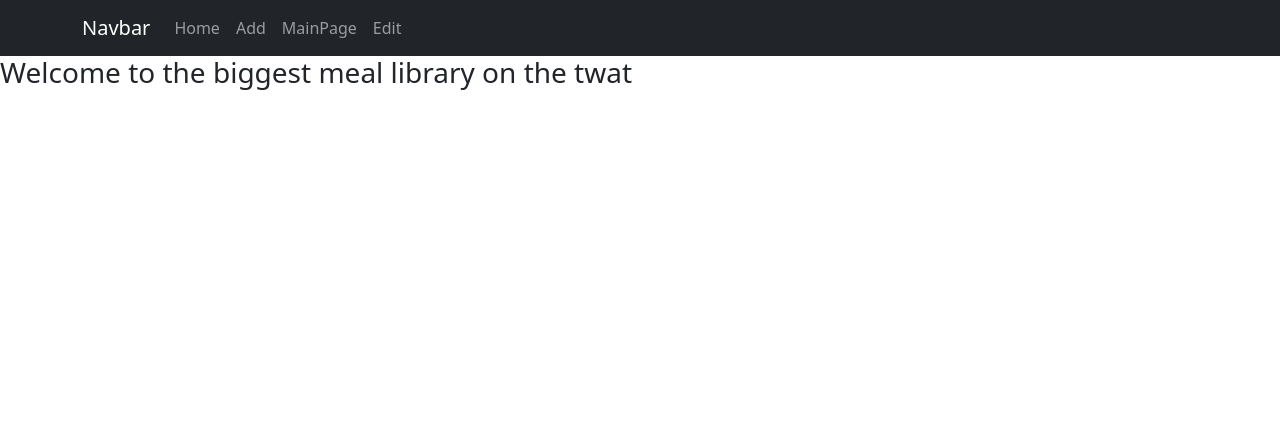
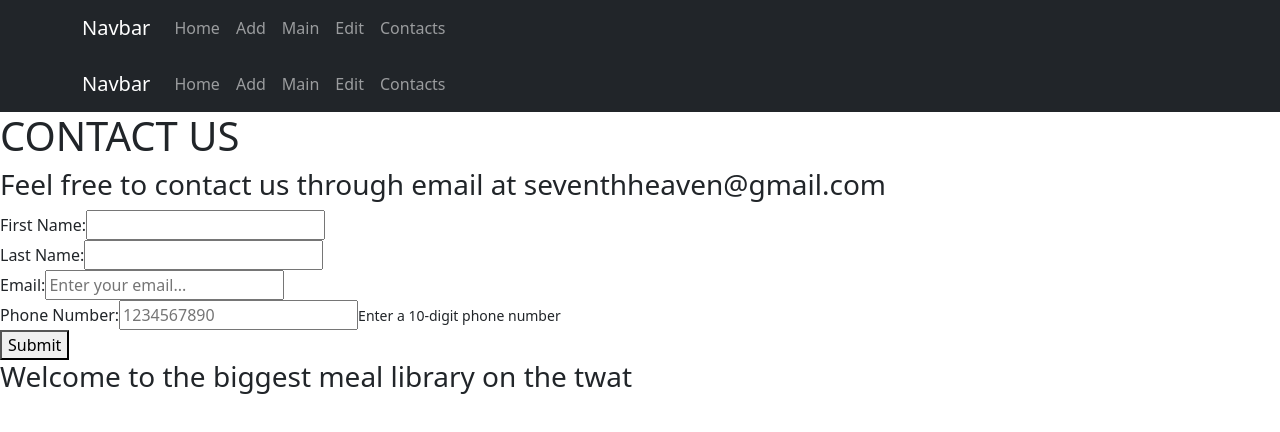
Before and after one commit to BaoNguyenATU/Project2_DataRep, a React (Create React App) app: page /contactpage in a window 1280 px wide. Shown: the top 432 px of the page. Built offline with nearby package versions, Linux system fonts and the light colour scheme; the HTML template or start-up script is replaced by a standard one.

Commit message:
Finalising ContactPage

```diff
--- a/src/App.js
+++ b/src/App.js
@@ -11,7 +11,6 @@ import NavigationBar from './components/NavigationBar';
 import ContactPage from './components/ContactPage';
 import AddMeals from './components/AddMeals';
 import Footer from './components/Footer';
-import MainPageM from './components/MainPage';
 import MainPage from './components/MainPage';
 import EditMeals from './components/EditMeals';
 
@@ -21,7 +20,7 @@ function App() {
     <Router>
       <NavigationBar />
       <Routes>
-        <Route path="/" element={<ContactPage />} />
+        <Route path="/contactpage" element={<ContactPage />} />
         <Route path="/mainpage" element={<MainPage />} />
         <Route path="/addmeals" element={<AddMeals />} />
         <Route path='/editmeals/:id' element={<EditMeals />} />
--- a/src/components/EditMeals.js
+++ b/src/components/EditMeals.js
@@ -1,6 +1,8 @@
 import axios from "axios";
 import { useEffect, useState } from "react";
 import { useParams, useNavigate } from "react-router-dom";
+//Importing other pages
+import NavigationBar from "./NavigationBar";
 
 const EditMeals = () => {
   const { id } = useParams();
--- a/src/components/NavigationBar.js
+++ b/src/components/NavigationBar.js
@@ -12,8 +12,9 @@ const NavigationBar = () => {
         <Nav className="me-auto">
           <Nav.Link href="/">Home</Nav.Link>
           <Nav.Link href="/addmeals">Add</Nav.Link>
-          <Nav.Link href="/mainpage">MainPage</Nav.Link>
+          <Nav.Link href="/mainpage">Main</Nav.Link>
           <Nav.Link href='/editmeals'>Edit</Nav.Link>
+          <Nav.Link href='/contactpage'>Contacts</Nav.Link>
         </Nav>
       </Container>
     </Navbar>
```
